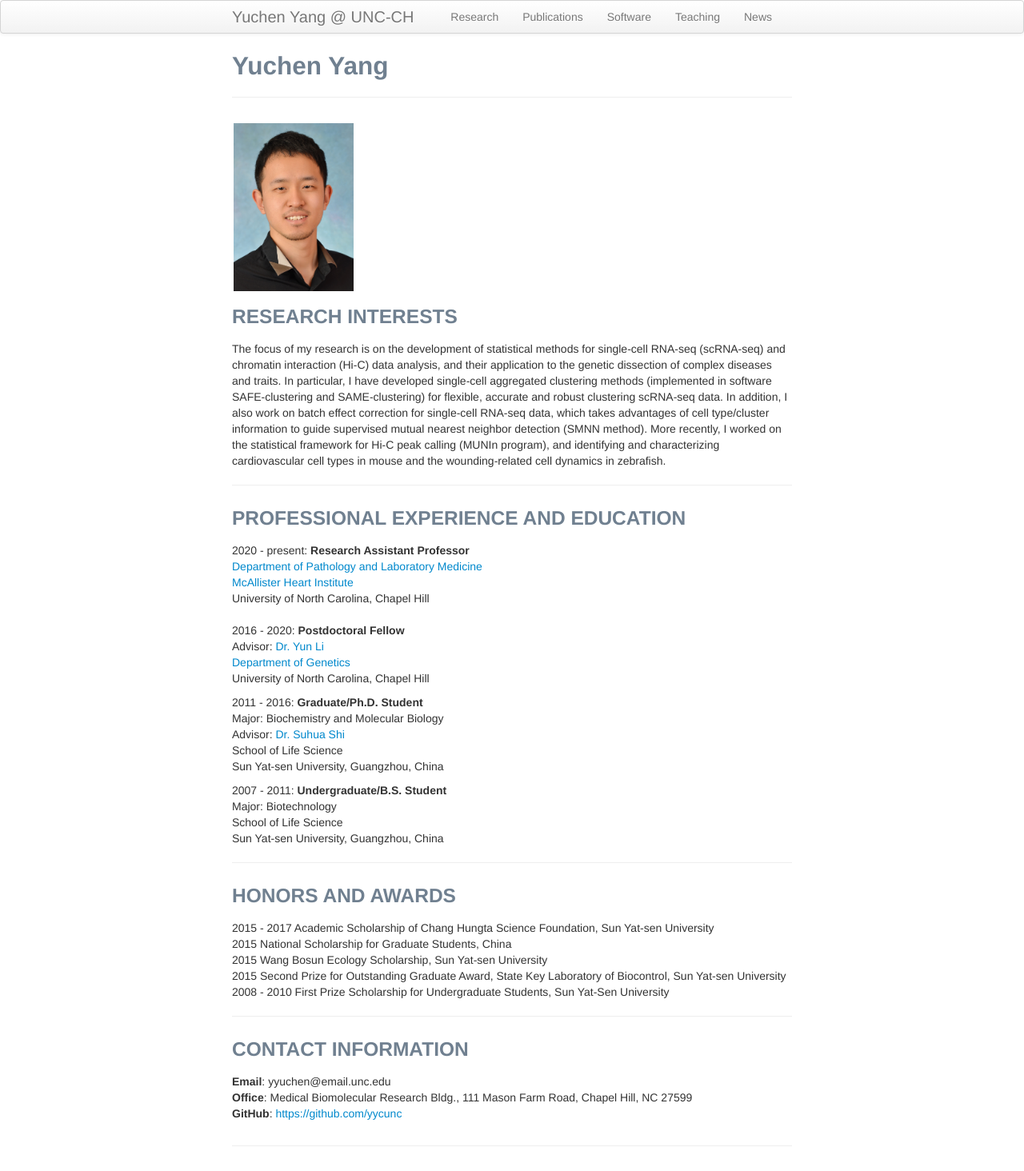
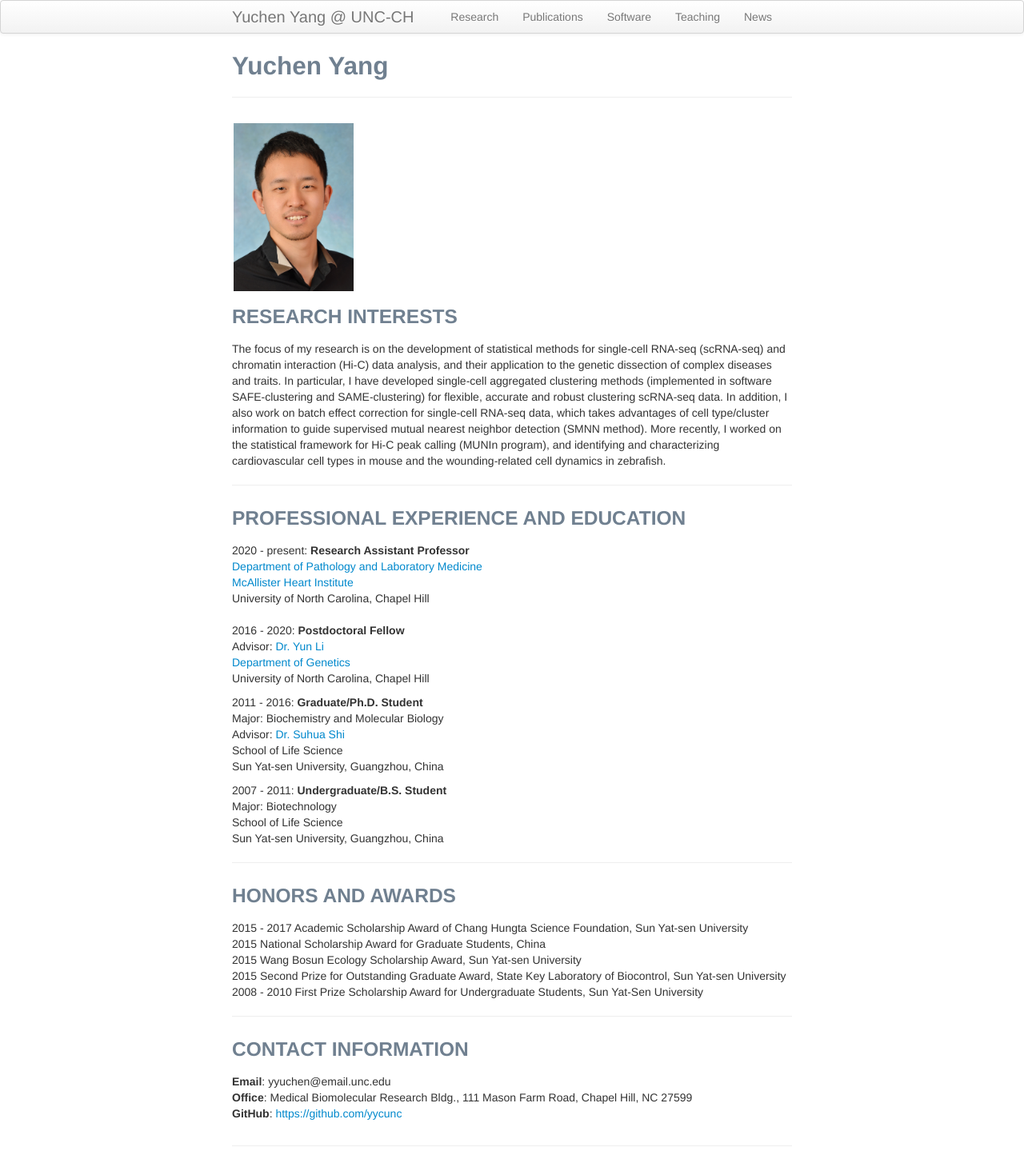
Before and after one commit to yycunc/yycunc.github.io, a Jekyll site: the page built from index.md, in a window 1280 px wide. Shown: the whole page at 80% size. Built offline with Jekyll 4.4.1, drawn with Linux system fonts in a browser that asks for light colours.

Commit message:
Update index.md

```diff
--- a/index.md
+++ b/index.md
@@ -51,11 +51,11 @@ The focus of my research is on the development of statistical methods for single
 ---
 
 ### HONORS AND AWARDS
-2015 - 2017 Academic Scholarship of Chang Hungta Science Foundation, Sun Yat-sen University<br/>
-2015    National Scholarship for Graduate Students, China<br/>
-2015    Wang Bosun Ecology Scholarship, Sun Yat-sen University<br/>
+2015 - 2017 Academic Scholarship Award of Chang Hungta Science Foundation, Sun Yat-sen University<br/>
+2015    National Scholarship Award for Graduate Students, China<br/>
+2015    Wang Bosun Ecology Scholarship Award, Sun Yat-sen University<br/>
 2015    Second Prize for Outstanding Graduate Award, State Key Laboratory of Biocontrol, Sun Yat-sen University<br/>
-2008 - 2010 First Prize Scholarship for Undergraduate Students, Sun Yat-Sen University<br/>
+2008 - 2010 First Prize Scholarship Award for Undergraduate Students, Sun Yat-Sen University<br/>
 
 ---
 
```
